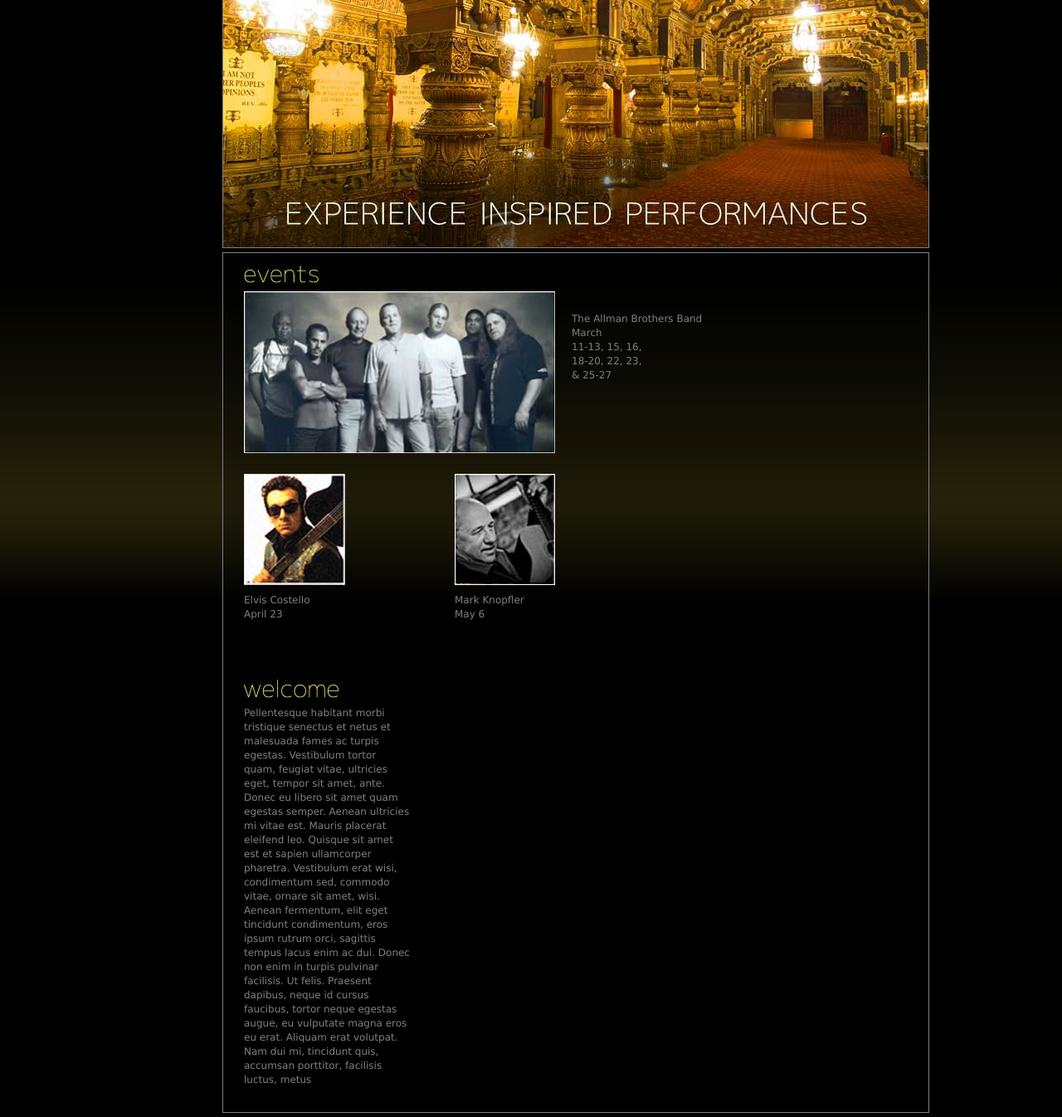
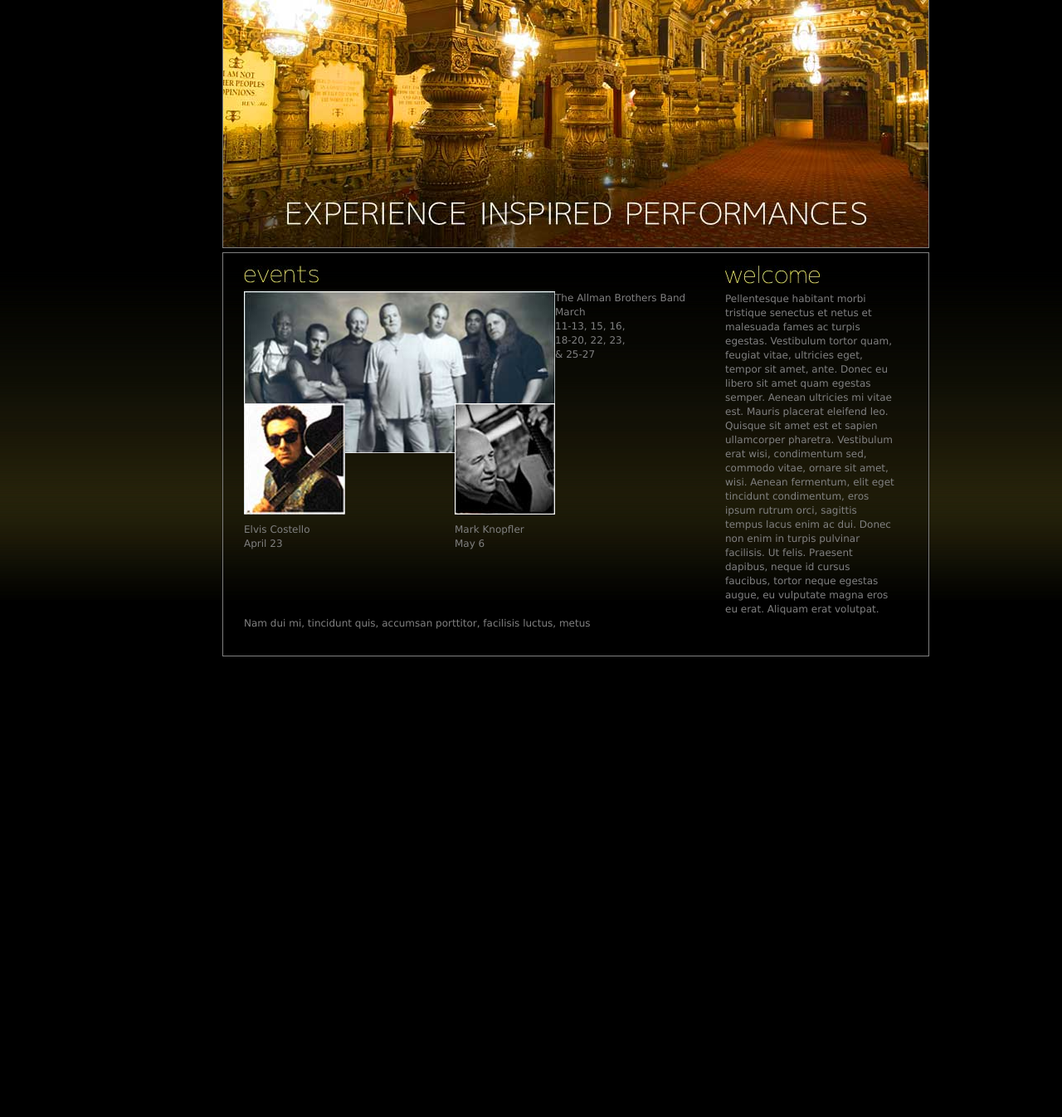
Before and after one commit to JGrubb/United-Palace, a PHP site: page / in a window 1280 px wide. Shown: the part 131-1477 px from the top of the page at 83% size. After the commit the page ends 922 px from the top, so only its background shows below. Run offline with PHP 8.4, Linux system fonts and the light colour scheme.

Commit message:
getting there

```diff
--- a/css/style.css
+++ b/css/style.css
@@ -90,12 +90,13 @@
 	line-height: 17px;
 }
 
-img.home-header {
-	margin-bottom: 40px;
+
+#homepage-events {
+	width: 580px;
+	float: left;
 }
 
-#homepage-events {
-	width: 500px;
+.float-left {
 	float: left;
 }
 
@@ -105,17 +106,20 @@
 
 #main-event {
 	width: inherit;
-	height: 150px;
+	height: 200px;
 }
 
-.main-info {
-	position: relative; top: -180px; right: -395px;}
+.event-info {
+	width: auto;
+}
 
 #sub-wrapper {
 	position: relative; top: -70px;
+	clear: both;
 }
 
 .sub {
+	clear: right;
 	float: left;
 }
 
@@ -123,6 +127,5 @@
 	margin-left: 132px;}
 
 #homepage-welcome {
-
-	width: 200px;
+	width: auto;
 }
--- a/index.html
+++ b/index.html
@@ -39,8 +39,8 @@
 			<div id="homepage-events">
 				<img src="images/events.jpg" class="home-header" alt="events" />
 				<div class="main-event">
-					<img src="images/allmans-thumb.jpg" alt="Allman Brothers Band" class="home-image" width=375 height=195 />
-					<div class="main-info">
+					<img src="images/allmans-thumb.jpg" alt="Allman Brothers Band" class="float-left" width=375 height=195 />
+					<div class="event-info">
 						<p class="home-band">The Allman Brothers Band</p>
 						<p class="home-date">March</p>
 						<p class="home-days">11-13, 15, 16,<br />
@@ -50,14 +50,14 @@
 				</div><!--main event-->
 				<div id="sub-wrapper">
 					<div class="sub">
-						<img src="images/elvis-thumb.jpg" alt="Elvis Costello" />
+						<img src="images/elvis-thumb.jpg" alt="Elvis Costello" class="float-left" />
 						<div class="event-info">
 							<p class="home-band">Elvis Costello</p>
 							<p class="home-date">April 23</p>
 						</div>
 					</div>
 					<div class="sub space">
-						<img src="images/knopfler-thumb.jpg" alt="Mark Knopfler" />
+						<img src="images/knopfler-thumb.jpg" alt="Mark Knopfler" class="float-left" />
 						<div class="event-info">
 							<p class="home-band">Mark Knopfler</p>
 							<p class="home-date">May 6</p>
```
